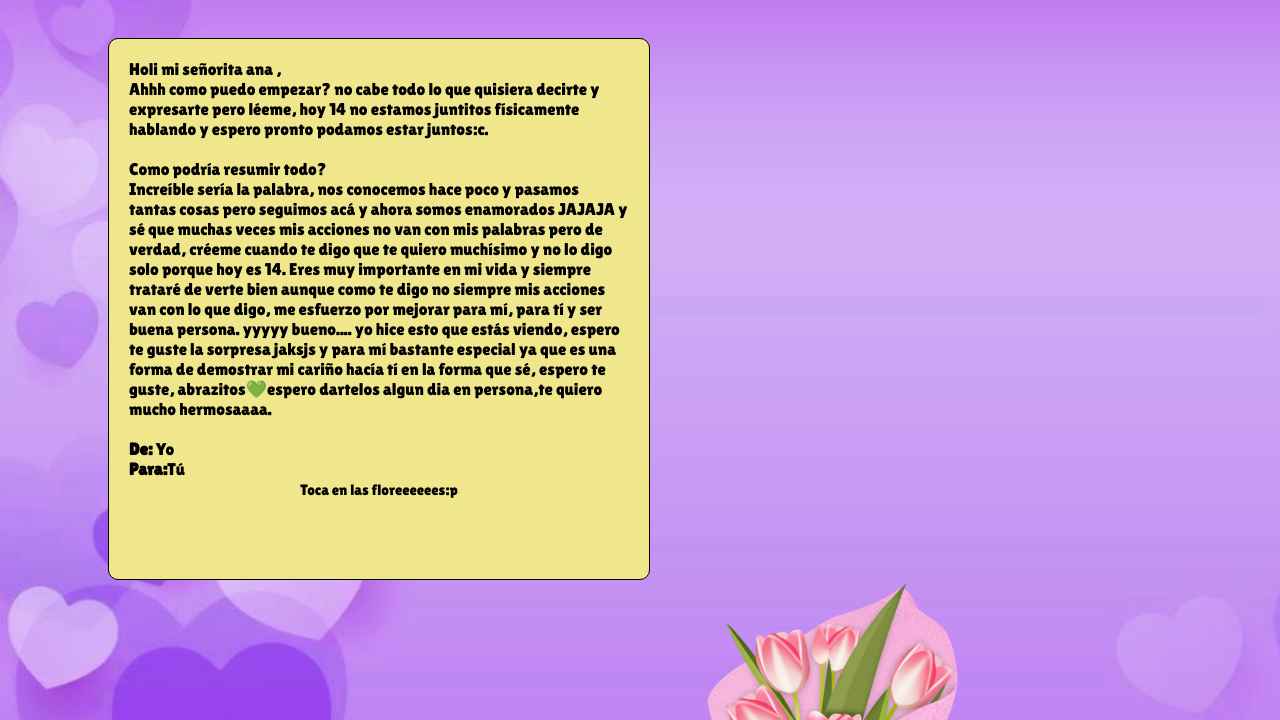
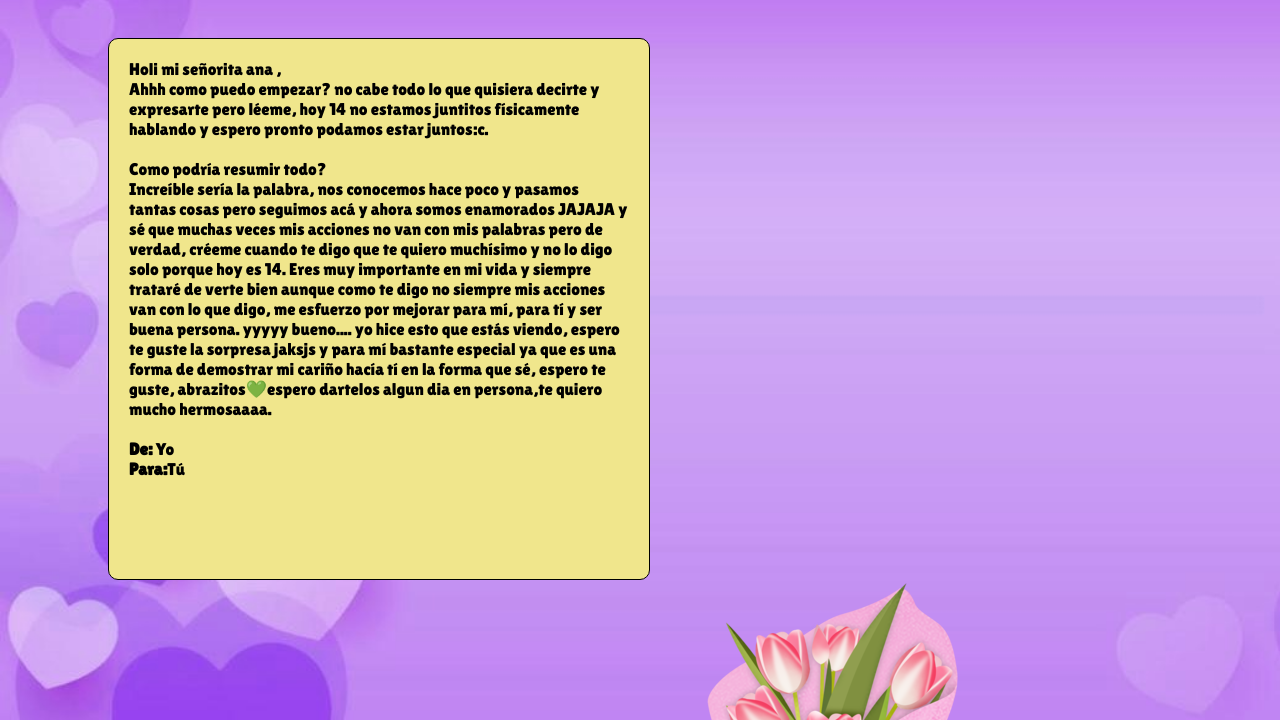
Before and after one commit to erickSitoy/siestonoesamornadaloes, a plain HTML site: page archives.html/pagina1.html in a window 1280 px wide. Shown: the part 80-800 px from the top of the page. Drawn offline with Linux system fonts and the light colour scheme; files whose address does not match are found by name.

Commit message:
Update pagina1.html

```diff
--- a/archives.html/pagina1.html
+++ b/archives.html/pagina1.html
@@ -29,7 +29,6 @@
         cariño hacía tí en la forma que sé, espero te guste, abrazitos💚espero dartelos algun dia en persona,te quiero mucho hermosaaaa.<br><br>
         <b>De:</b> Yo <br>
         <b>Para:</b>Tú <br>
-        <center><span style="font-size: 15px;">Toca en las floreeeeees:p</span></center>
     </div>
 
      <img class="flores" src="../mutimedia/flores.png">
```
